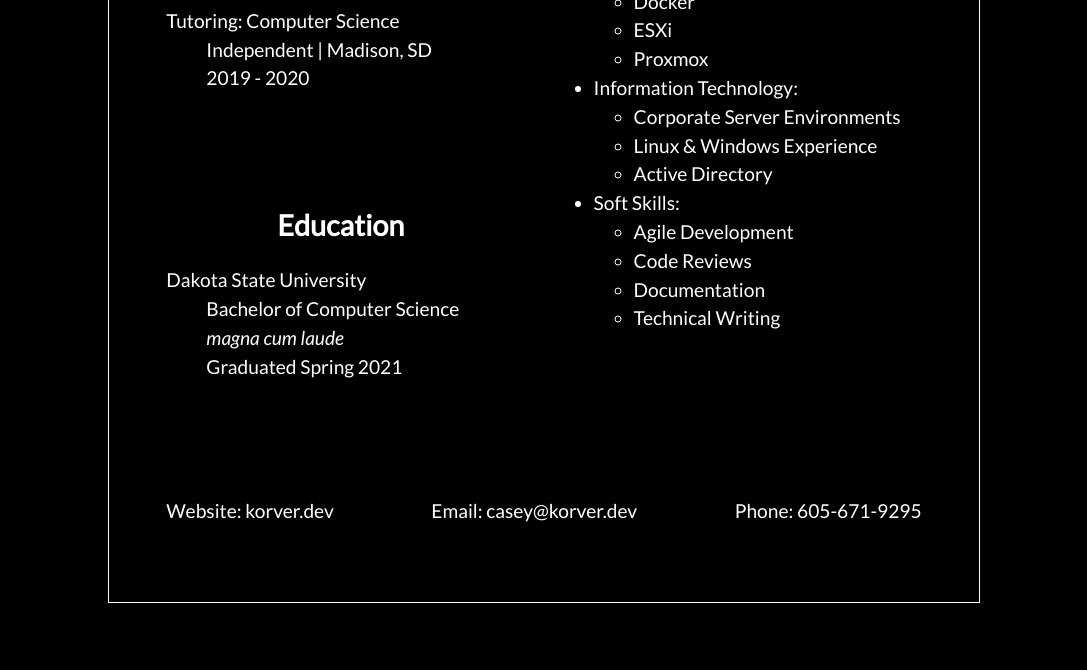
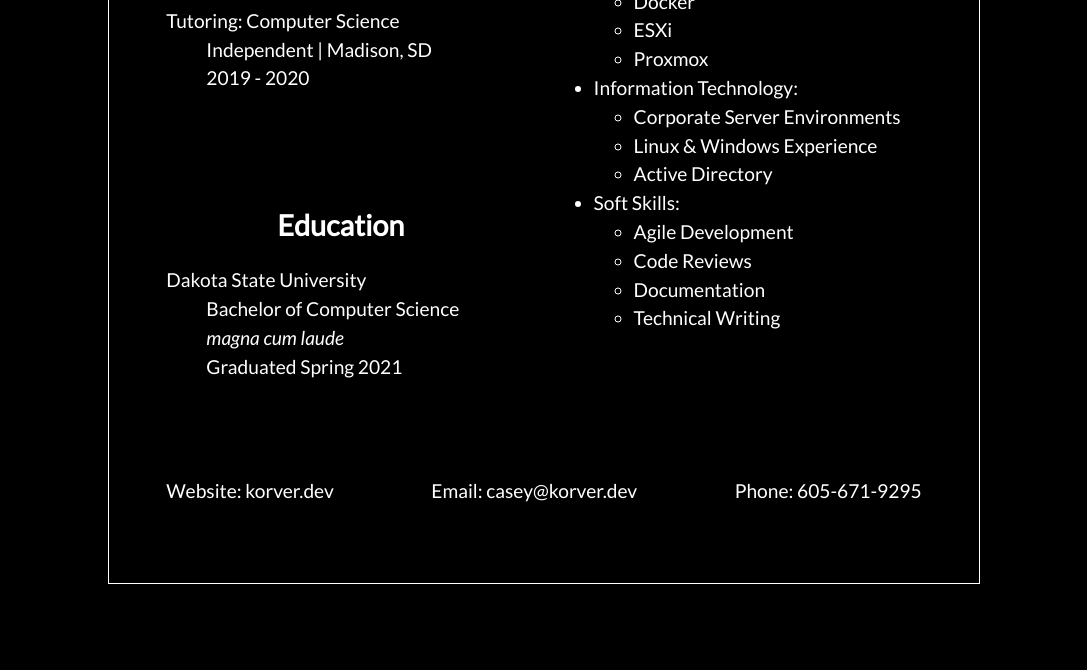
Before and after one commit to Casey-Kiewit/korver.dev, a website: page src/resume.html in a window 1280 px wide. Shown: the part 825-1495 px from the top of the page, without its empty margins (96-1183 px from the left). Drawn offline with Linux system fonts and the light colour scheme.

Commit message:
Switch usage of padding with margin where possible

```diff
--- a/src/css/resume.css
+++ b/src/css/resume.css
@@ -22,7 +22,7 @@ section h2 {
 }
 
 #jobs, #education, #contact {
-    padding: 1em;
+    margin: 1em;
 }
 
 #jobs {
```
